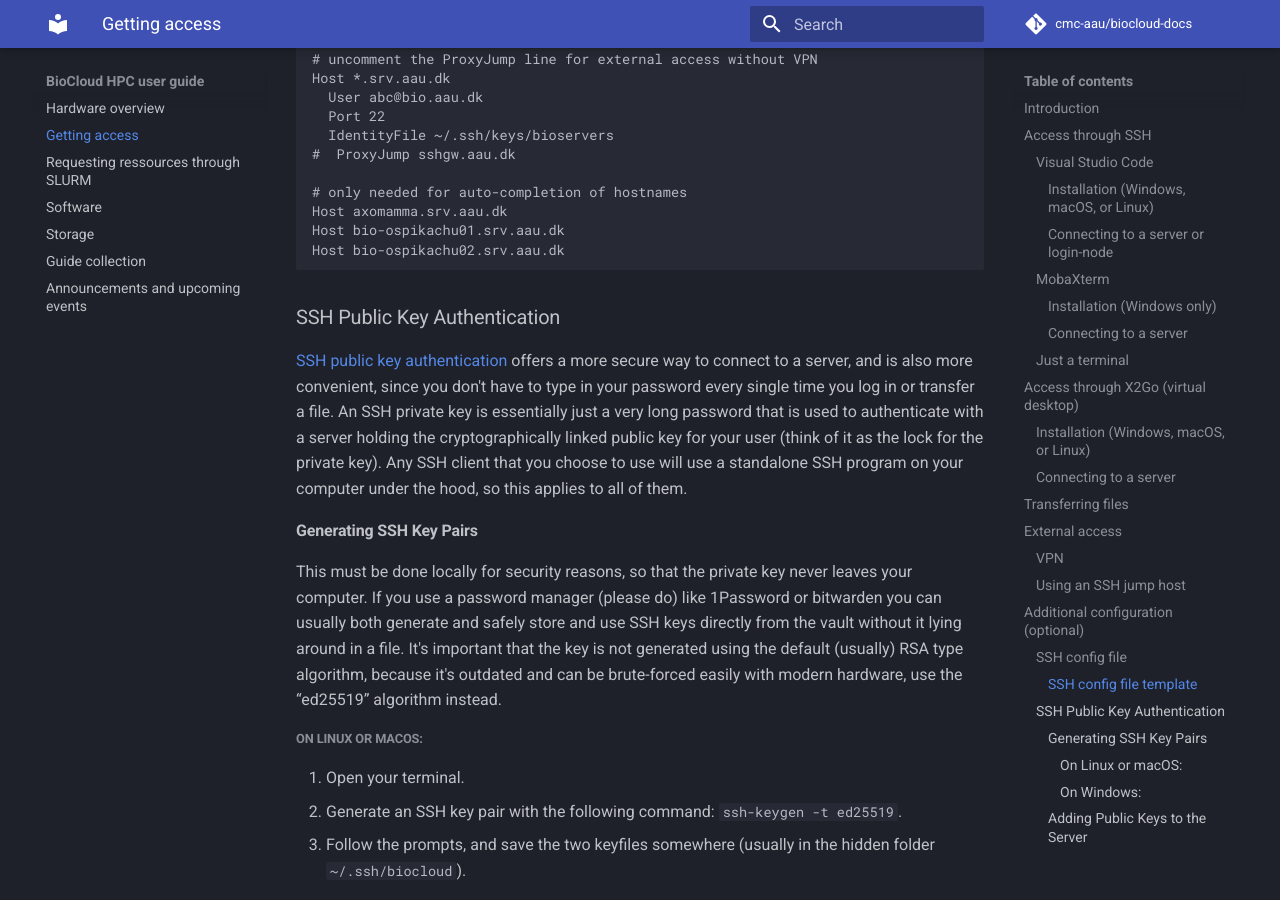
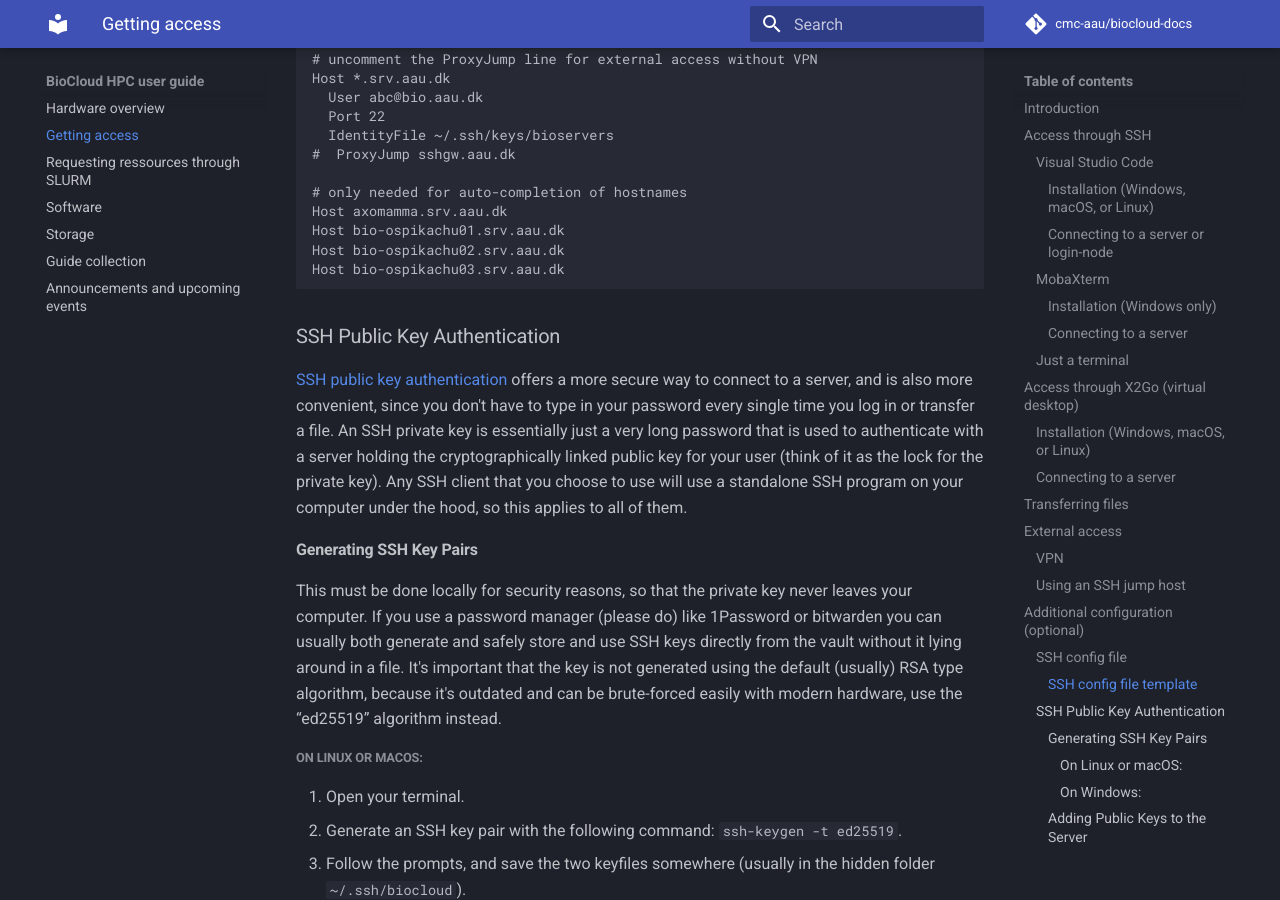
Before and after one commit to cmc-aau/hpc-docs, an MkDocs documentation site: the page built from docs/access.md, in a window 1280 px wide and 900 px high, scrolled down 4138 px. Built offline with MkDocs 1.6.1 and Material for MkDocs 9.7.7, drawn with Linux system fonts in a browser that asks for light colours; comment, search, counter and statistics services are not loaded.

Commit message:
one more login node

````diff
--- a/docs/access.md
+++ b/docs/access.md
@@ -105,6 +105,7 @@ Host *.srv.aau.dk
 Host axomamma.srv.aau.dk
 Host bio-ospikachu01.srv.aau.dk
 Host bio-ospikachu02.srv.aau.dk
+Host bio-ospikachu03.srv.aau.dk
 ```
 
 ### SSH Public Key Authentication
````
